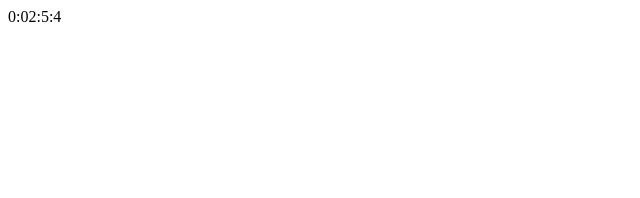
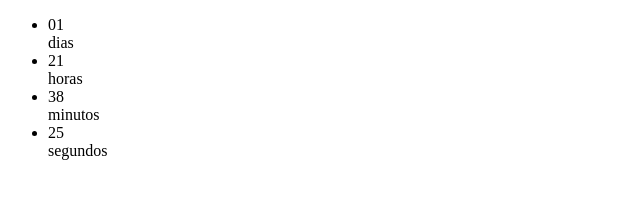
Before and after one commit to Grupo8Xp35/LandingPage-Live, a plain HTML site: page index.html in a window 1280 px wide. Shown: the whole page, without its empty margins (0-640 px from the left). Drawn offline with Linux system fonts and the light colour scheme.

Commit message:
Adicionando timer para dia da live

```diff
--- a/index.html
+++ b/index.html
@@ -6,10 +6,27 @@
         <link rel="stylesheet" href="./public/css/styles.css">
         <title>Fica Bem</title>
     </head>
-    <body onload=contRegres()>
-        <span id="contagem"></span>
+    <body>
+            <ul>
+                <li>
+                    <span data-time></span>
+                    <div>dias</div>
+                </li>
+                <li>
+                    <span data-time></span>
+                    <div>horas</div>
+                </li>
+                <li>
+                    <span data-time></span>
+                    <div>minutos</div>
+                </li>
+                <li>
+                    <span data-time></span>
+                    <div>segundos</div>
+                </li>
 
+            </ul>
 
-        <script src="./scripts.js"></script>
+        <script type="module" src="./public/scripts/scripts.js"></script>
     </body>
 </html>
--- /dev/null
+++ b/public/scripts/contador.js
@@ -0,0 +1,34 @@
+export default class Countdown {
+    constructor(dataLive){
+        this.dataLive = dataLive;
+    }
+    get _diaAtual(){
+        return new Date();
+    }
+    get _dataLive(){
+        return new Date(this.dataLive);
+    }
+    get _diferenca() {
+        return this._dataLive.getTime() - this._diaAtual.getTime();
+    }
+    get day(){
+        return Math.floor(this._diferenca / (24 * 60 * 60 * 1000));
+    }
+    get horas() {
+        return Math.floor(this._diferenca / (60 * 60 * 1000));
+    }
+    get minutos() {
+        return Math.floor(this._diferenca / (60 * 1000));
+    }
+    get segundos() {
+        return Math.floor(this._diferenca / 1000);
+    }
+
+    get total() {
+        const dia = this.day < 10 ? '0' + this.day : this.day;
+        const hora = this.horas % 24  < 10 ? '0' + (this.horas % 24) : (this.horas % 24);
+        const minuto = this.minutos % 60  < 10 ? '0' + (this.minutos % 60) : (this.minutos % 60);
+        const segundo = this.segundos % 60  < 10 ? '0' + (this.segundos % 60) : (this.segundos % 60);
+        return [dia, hora, minuto, segundo]
+    }
+}
--- /dev/null
+++ b/public/scripts/scripts.js
@@ -0,0 +1,12 @@
+import Countdown from "./contador.js";
+
+const dataLive = new Countdown("27 August 2020 19:00:00 GMT-0300");
+const tempos = document.querySelectorAll("[data-time]");
+
+function contRegres(){
+    tempos.forEach((tempo, index) => {
+        tempo.innerHTML = dataLive.total[index];
+    });
+}
+contRegres();
+setInterval(contRegres, 1000);
--- a/scripts.js
+++ /dev/null
@@ -1,83 +0,0 @@
-// Declarando variaveis
-var dia = 1;
-var hora = 2;
-var minuto = 5;
-var segundos = 5;
-
-// Funcao da contagem regressiva
-function contRegres(){
-    // comeca subtraindo 1 segundo da variavel
-    segundos--;
-    // mostra na tela
-    contagem.innerText = dia + ':' + hora + ':' + minuto + ':' + segundos
-
-    // confere para ver se está abaixo dos 2 digitos e acrescenta um zero a esquerda
-    if(segundos <= 9){
-        // mostra na tela
-        contagem.innerText = dia + ':' + hora + ':' + minuto + ':' + '0' + segundos
-        if(segundos == 0){ //se estiver zerado reseta os segundos e desconta 1 minuto
-            segundos = 5;
-            minuto--;
-        }
-    }
-
-    // confere para ver se está abaixo dos 2 digitos e acrescenta um zero a esquerda
-    if(minuto <= 9){
-        // mostra na tela
-        contagem.innerText = dia + ':' + hora + ':' + '0' + minuto + ':' + segundos
-
-        if(minuto == 0){ //se estiver zerado reseta os minutos e desconta 1 hora
-            minuto = 5;
-            hora--;
-        }
-    }
-
-    // confere para ver se está abaixo dos 2 digitos e acrescenta um zero a esquerda
-    if(hora <= 9){
-        // mostra na tela
-        contagem.innerText = 0 + ':' + '0' + hora + ':' + minuto + ':' + segundos
-
-        if(hora == 0){ //se estiver zerado reseta as horas e desconta 1 dia
-            hora = 2;
-            dia--;
-        }
-    }
-    // Essa parte eu nao como fazer
-    if((dia==0)){
-        dia=0;
-        if(hora==0){
-            hora=0;
-            contagem.innerText = dia + ':' + hora + ':' + minuto + ':' + segundos
-
-        }
-    }
-
-    if((dia==0) && (hora==0) && (minuto==0) && (segundos==0)){
-        dia=0
-        hora=0
-        minuto=0
-        segundos=0
-        // contagem.innerText = dia + ':' + '0' + hora + ':' + minuto + ':' + segundos
-
-        contagem.innerText = "Acabou"
-        // console.log('acabou')
-    }
-    //
-
-    // faz tudo funcionar
-    setTimeout('contRegres()',100);
-}
-
-
-/* var g_iCount = new Date().setDate(26);
-console.log(g_iCount)
-// de 30 a 0 //
-var g_iCount = 30;
-
-function startCountdown(){
-       if((g_iCount - 1) >= 0){
-               g_iCount = g_iCount - 1;
-               contagem.innerText = '00:00.0' + g_iCount;
-               setTimeout('startCountdown()',1000);
-       }
-} */
```
